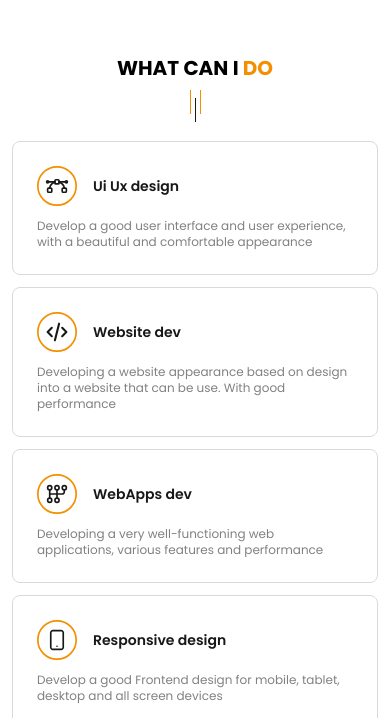
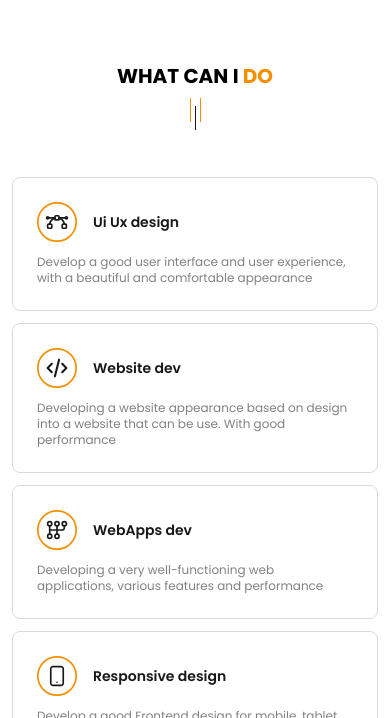
Before and after one commit to edwintantawi/portfolio-website, a Next.js app: page / in a window 390 px wide. Shown: the part 846-1564 px from the top of the page. Built offline with nearby package versions, Linux system fonts and the light colour scheme.

Commit message:
fix responsive design

```diff
--- a/components/AppCtaSection.jsx
+++ b/components/AppCtaSection.jsx
@@ -1,10 +1,9 @@
 import AppButton from './AppButton';
-import AppDecoration from './AppDecoration';
 import AppSection from './AppSection';
 
 const AppCtaSection = () => {
   return (
-    <AppSection title="GET IN TOUCH">
+    <AppSection title="GET IN TOUCH" closed>
       <div className="text-center">
         <p className="text-xs md:text-sm text-gray max-w-[260px] md:max-w-xs mx-auto ">
           Is there anything I can help you with? My inbox and social media are
--- a/components/AppDecoration.jsx
+++ b/components/AppDecoration.jsx
@@ -1,6 +1,6 @@
 import PropTypes from 'prop-types';
 
-const AppDecoration = ({ type }) => {
+const AppDecoration = ({ type, closed }) => {
   switch (type) {
     case 'fixline':
       return (
@@ -10,7 +10,7 @@ const AppDecoration = ({ type }) => {
       );
     case 'threeline':
       return (
-        <div className="text-center mt-2 mb-5">
+        <div className={`text-center mt-2 ${closed ? 'mb-5' : 'mb-12'}`}>
           <span className="inline-block bg-orange w-px lg:w-[2px] h-6 lg:h-7" />
           <span className="inline-block bg-black w-px lg:w-[2px] h-6 lg:h-7 mx-[4px] -mb-2" />
           <span className="inline-block bg-orange w-px lg:w-[2px] h-6 lg:h-7" />
@@ -23,10 +23,12 @@ const AppDecoration = ({ type }) => {
 
 AppDecoration.propTypes = {
   type: PropTypes.oneOf(['fixline', 'threeline']),
+  closed: PropTypes.bool,
 };
 
 AppDecoration.defaultProps = {
   type: 'fixline',
+  closed: false,
 };
 
 export default AppDecoration;
--- a/components/AppSection.jsx
+++ b/components/AppSection.jsx
@@ -1,7 +1,7 @@
 import PropTypes from 'prop-types';
 import AppDecoration from './AppDecoration';
 
-const AppSection = ({ title, children }) => {
+const AppSection = ({ title, closed, children }) => {
   const splitTitleColor = () => {
     const titleBase = title.split(' ');
     const titleStart = titleBase.slice(0, -1).join(' ');
@@ -15,9 +15,9 @@ const AppSection = ({ title, children }) => {
   };
 
   return (
-    <section className="py-14 lg:py-20 border-b border-light-gray">
+    <section className="py-16 lg:py-32 border-b border-light-gray border-opacity-80">
       {splitTitleColor()}
-      <AppDecoration type="threeline" />
+      <AppDecoration type="threeline" closed={closed} />
       {children}
     </section>
   );
@@ -25,6 +25,7 @@ const AppSection = ({ title, children }) => {
 
 AppSection.propTypes = {
   title: PropTypes.string,
+  closed: PropTypes.bool,
   children: PropTypes.oneOfType([
     PropTypes.node,
     PropTypes.arrayOf(PropTypes.node),
@@ -33,6 +34,7 @@ AppSection.propTypes = {
 
 AppSection.defaultProps = {
   title: '',
+  closed: false,
 };
 
 export default AppSection;
```
